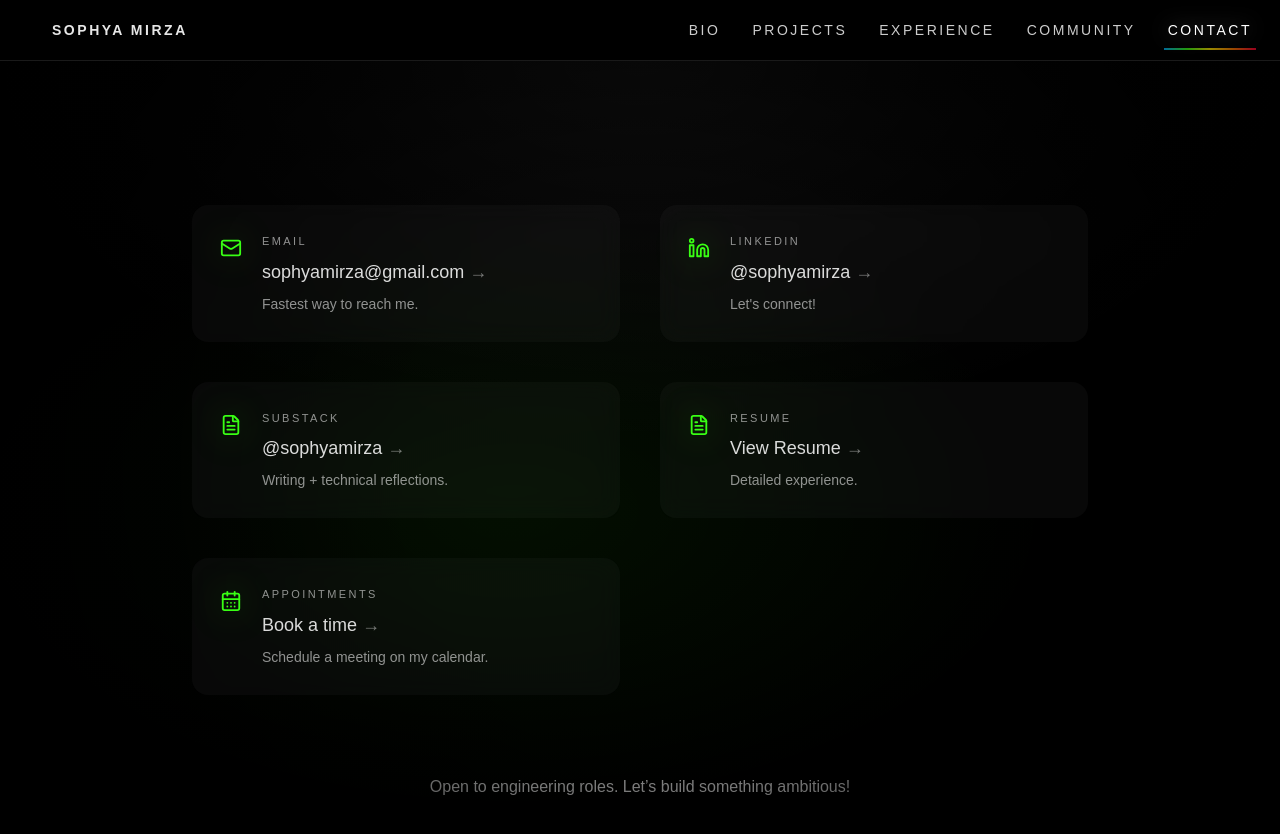
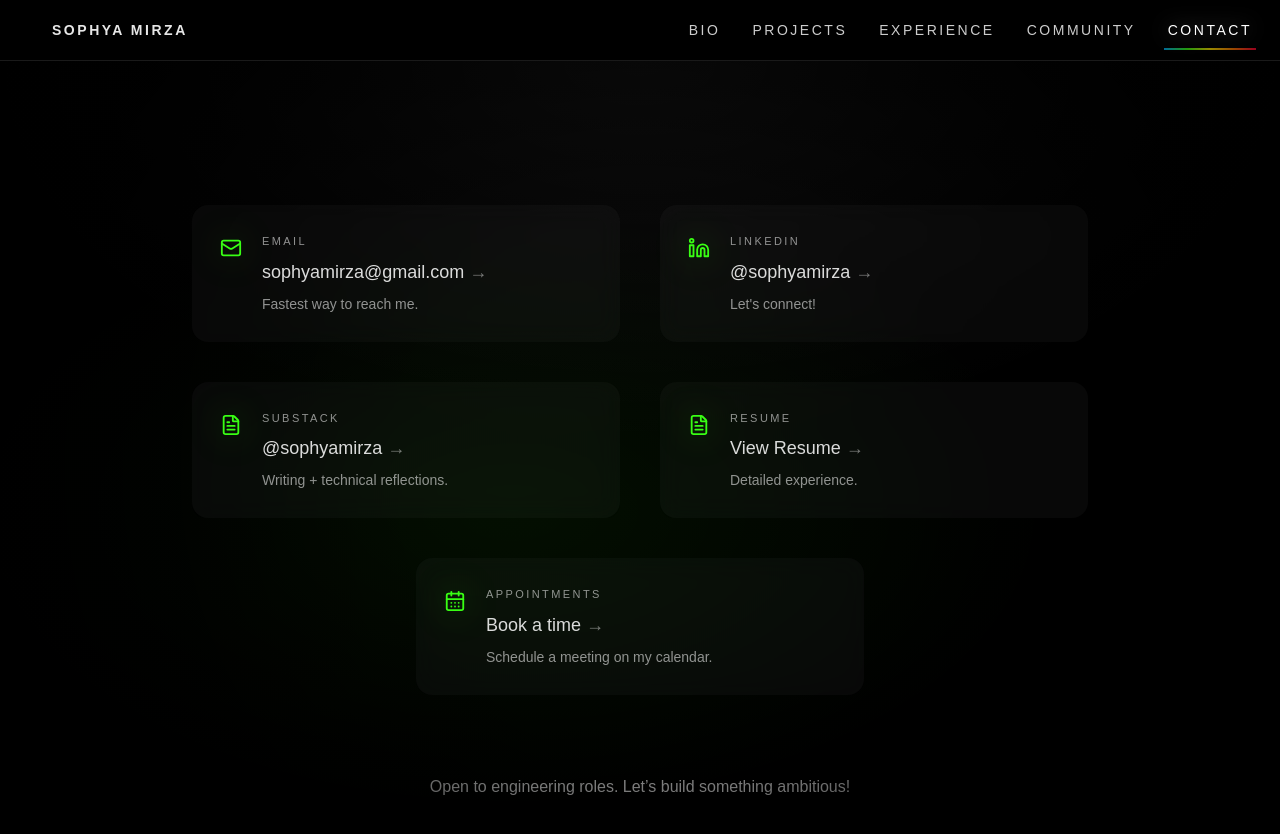
Before and after one commit to sophyamirza/sophya-portfolio, a Next.js app: page /contact in a window 1280 px wide. Shown: the top 834 px of the page. Built offline with nearby package versions, Linux system fonts and the light colour scheme; a web font is replaced by a local one.

Commit message:
center appointments card

```diff
--- a/app/contact/page.tsx
+++ b/app/contact/page.tsx
@@ -95,6 +95,7 @@ export default function ContactPage() {
 
       <section className="mx-auto max-w-6xl px-6 md:px-16 pt-20 pb-20">
         <motion.div variants={container} initial="hidden" animate="show">
+
           <motion.div
             variants={container}
             className="mt-16 grid grid-cols-1 md:grid-cols-2 gap-10 max-w-4xl mx-auto"
@@ -131,6 +132,9 @@ export default function ContactPage() {
               hint="Detailed experience."
             />
 
+            {/* Centered Appointments Card */}
+            <div className="md:col-span-2 flex justify-center">
+              <div className="w-full md:w-1/2">
                 <ContactCard
                   icon={<CalendarDays size={22} />}
                   label="Appointments"
@@ -138,6 +142,9 @@ export default function ContactPage() {
                   display="Book a time"
                   hint="Schedule a meeting on my calendar."
                 />
+              </div>
+            </div>
+
           </motion.div>
 
           <motion.p
@@ -147,6 +154,7 @@ export default function ContactPage() {
             Open to engineering roles.
             Let’s build something ambitious!
           </motion.p>
+
         </motion.div>
       </section>
     </main>
```
Lines whose indentation alone changed are shown as unchanged.
